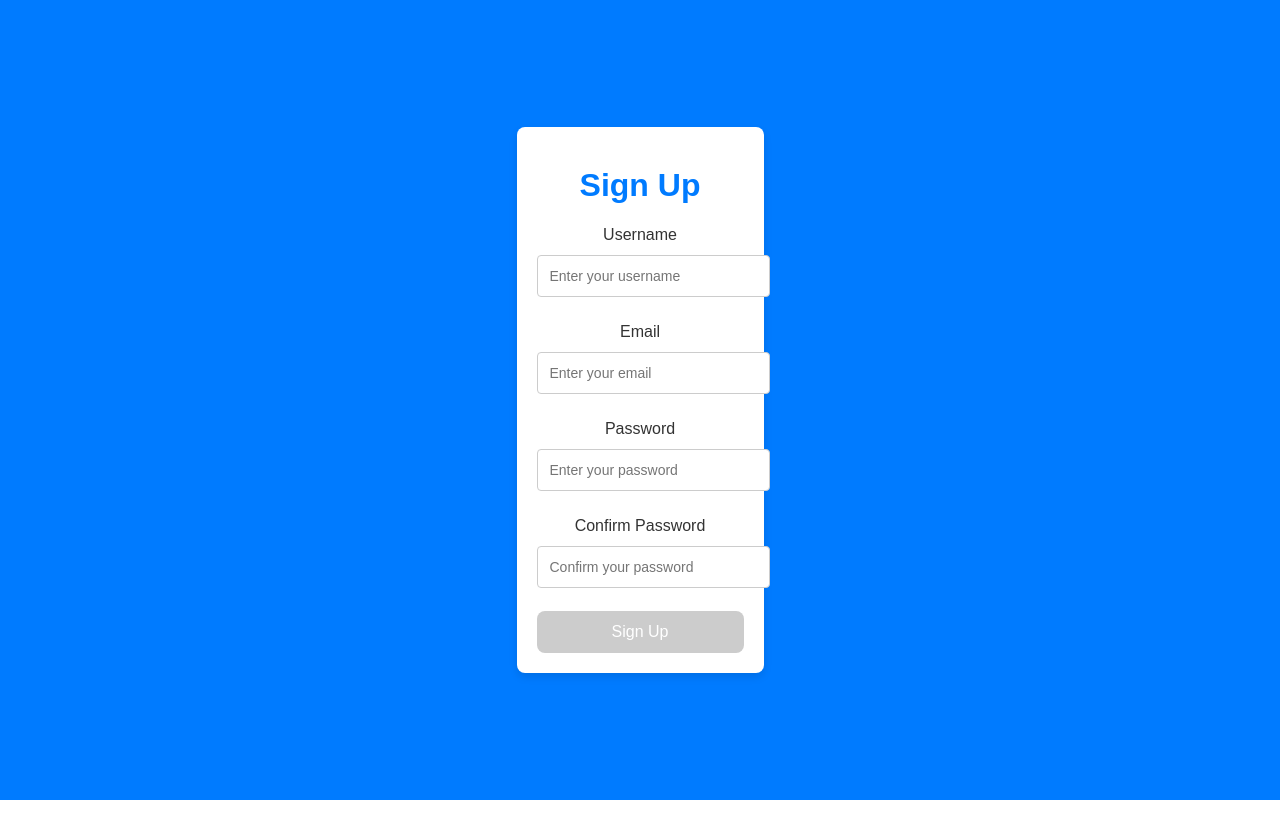
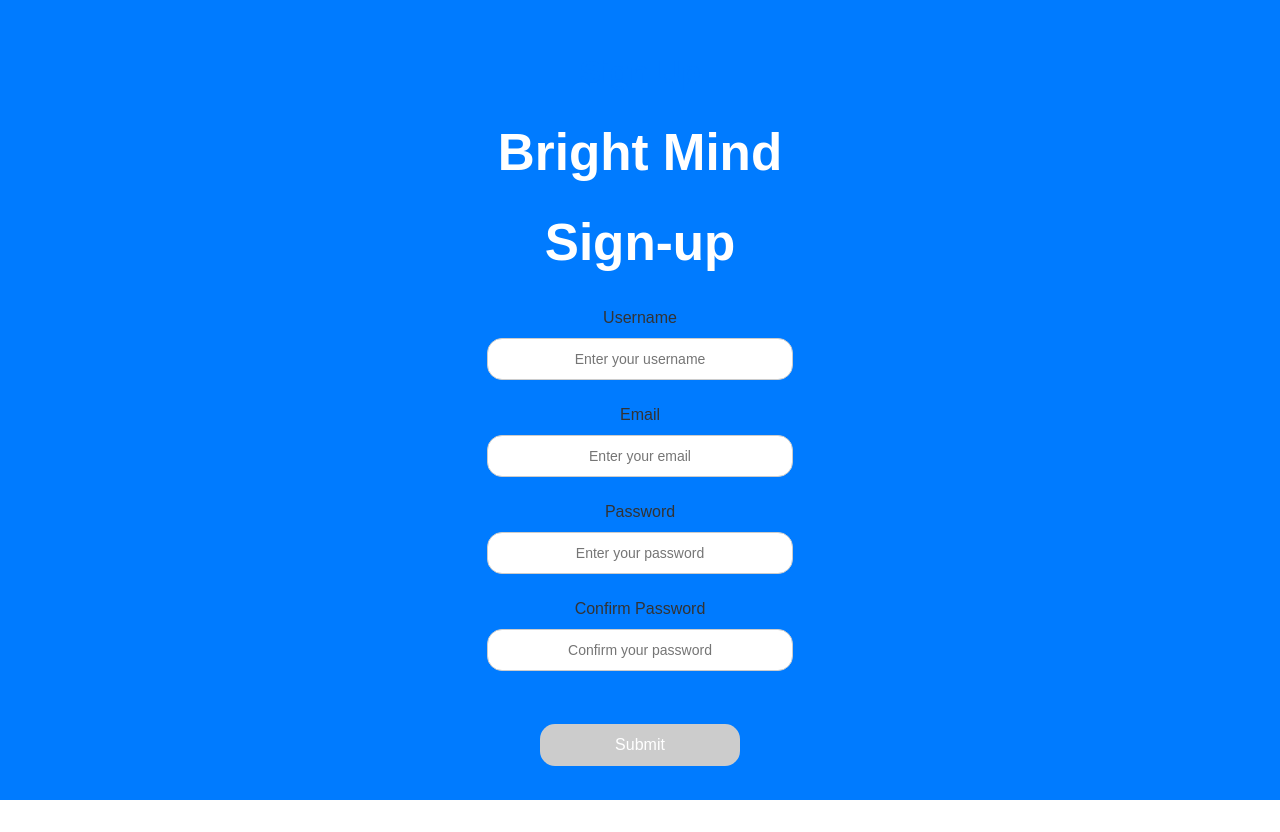
Before and after one commit to TGadaleta/BrightMind-frontend, a React (Vite) app: page /signup in a window 1280 px wide. After the commit the page ends 800 px from the top, so only its background shows below. Built offline with nearby package versions, Linux system fonts and the light colour scheme; no server answers.

Commit message:
Signup form complete.

```diff
--- a/src/App.jsx
+++ b/src/App.jsx
@@ -19,8 +19,8 @@ function App() {
 	return (
 		<div className='App'>
 			<Routes>
+				<Route path='/' element={<Landing />} />
 				<Route path='/signup' element={<SignupForm />} />
-				<Route path='/' element={<Landing />} />
 			</Routes>
 		</div>
 	);
--- a/src/components/SignupForm/SignupForm.jsx
+++ b/src/components/SignupForm/SignupForm.jsx
@@ -37,9 +37,12 @@ const Signup = () => {
 	};
 
 	return (
+		<>
 			<div className={styles.container}>
 				<div className={styles.formContainer}>
 					<h1 className={styles.title}>Sign Up</h1>
+					<h1 className='bm'>Bright Mind</h1>
+					<h1 className='sign'>Sign-up</h1>
 
 					<form onSubmit={handleSubmit}>
 						<div className={styles.inputGroup}>
@@ -117,12 +120,13 @@ const Signup = () => {
 								className={styles.signUpBtn}
 								disabled={!isFormValid()} // Disable if form is invalid
 							>
-							Sign Up
+								Submit
 							</button>
 						</div>
 					</form>
 				</div>
 			</div>
+		</>
 	);
 };
 
--- a/src/components/SignupForm/SignupForm.module.css
+++ b/src/components/SignupForm/SignupForm.module.css
@@ -1,4 +1,10 @@
-/* SignupForm.module.css */
+html,
+body {
+	height: 100%;
+	margin: 0;
+	padding: 0;
+	overflow: hidden;
+}
 
 .container {
 	display: flex;
@@ -8,13 +14,8 @@
 	background-color: #007bff; /* Background color for the page */
 }
 
-.formContainer {
-	background-color: white;
-	padding: 20px;
-	border-radius: 8px;
-	box-shadow: 0 4px 8px rgba(0, 0, 0, 0.1);
-	width: 100%;
-	max-width: 400px;
+.h1 {
+	font-style: italic;
 }
 
 .title {
@@ -39,9 +40,11 @@
 	width: 100%;
 	padding: 12px;
 	font-size: 14px;
-	border-radius: 4px;
+	border-radius: 15px;
 	border: 1px solid #ccc;
 	margin-bottom: 8px;
+	text-align: center;
+	width: 280px;
 }
 
 .errorMessage {
@@ -64,6 +67,9 @@
 	border-radius: 8px;
 	cursor: pointer;
 	width: 100%;
+	width: 200px;
+	border-radius: 15px;
+	margin-top: 30px;
 }
 
 .signUpBtn:disabled {
@@ -73,106 +79,3 @@
 .signUpBtn:hover {
 	opacity: 0.9;
 }
-
-/* html,
-body {
-	height: 100%;
-	margin: 0;
-	padding: 0;
-}
-
-body {
-	background-color: #007bff;
-	font-family: Arial, sans-serif;
-}
-
-h1 {
-	color: #fff;
-	font-size: 56px;
-	text-align: center;
-}
-
-h1 em {
-	font-style: italic;
-	color: #ffd700;
-}
-
-.input {
-	width: 100%;
-	padding: 10px;
-	font-size: 14px;
-	border: none;
-	text-align: center;
-	line-height: 20px;
-}
-
-.input::placeholder {
-	color: #888;
-	font-style: italic;
-	text-align: center;
-}
-
-.title {
-	text-align: center;
-	font-size: 36px;
-	margin-bottom: 20px;
-	color: #fff;
-}
-
-.inputGroup {
-	margin-bottom: 15px;
-	width: 100%;
-}
-
-.label {
-	display: block;
-	font-size: 20px;
-	color: #fff;
-	margin-bottom: 5px;
-}
-
-.input {
-	width: 100%;
-	padding: 10px;
-	font-size: 14px;
-	border: 1px solid #ccc;
-	border-radius: 20px;
-	width: 350px;
-}
-
-.buttons {
-	display: flex;
-	justify-content: space-between;
-	width: 100%;
-	margin-top: 40px;
-}
-
-.signInBtn,
-.signUpBtn {
-	padding: 12px 20px;
-	font-size: 14px;
-	border: none;
-	border-radius: 4px;
-	cursor: pointer;
-	width: 45%;
-	font-size: 20px;
-}
-
-.signInBtn {
-	background-color: #fff;
-	color: black;
-	border-radius: 15px;
-	margin-top: 10px;
-}
-
-.signUpBtn {
-	background-color: #28a745;
-	color: white;
-	border-radius: 15px;
-	margin-top: 10px;
-}
-
-.signInBtn:hover,
-.signUpBtn:hover {
-	opacity: 0.8;
-} */
```
Also changed, not shown: src/services/authService.js (deleted, +0 -13 lines), src/services/authServices.js (added, +54 -0 lines). Lines whose indentation alone changed are shown as unchanged.
